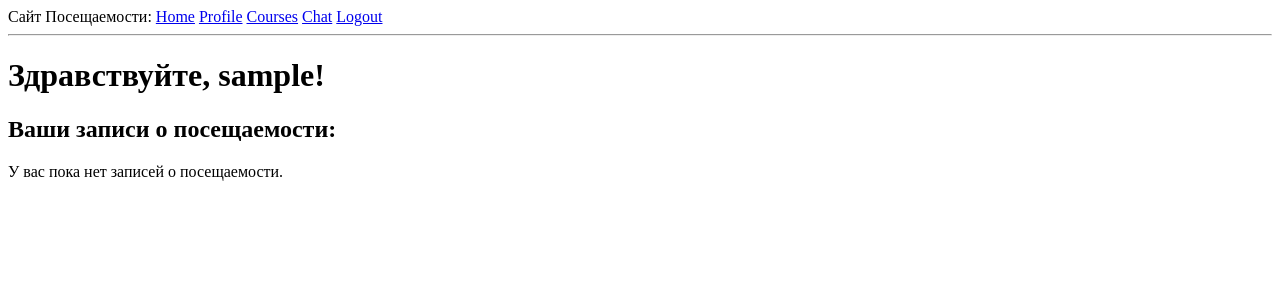
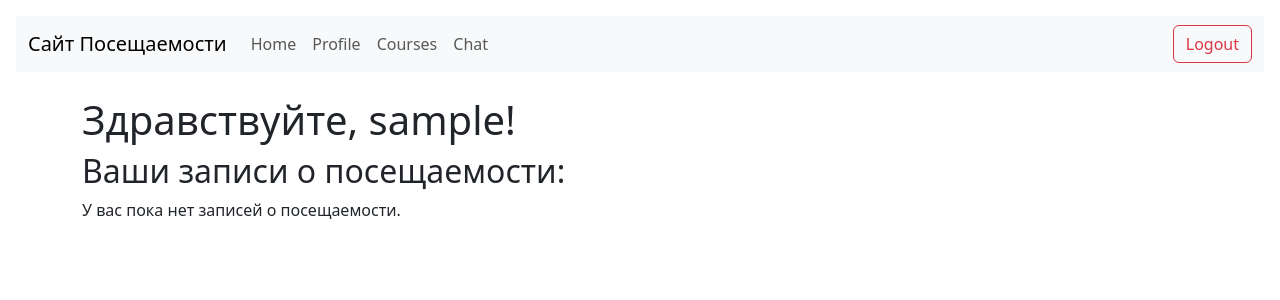
Before and after one commit to ZXC-DeSh/Attendance, a Flask app: page /index in a window 1280 px wide. Shown: the top 300 px of the page. Run offline with Flask 3, Linux system fonts and the light colour scheme; the visitor is signed in with stand-in values (Sample User, id 1); data comes from the database, SQL or seed files in the repository; both versions use the stored data as it was after the commit; data that the repository does not hold is empty.

Commit message:
Исправил баги в роутах и ошибках

```diff
--- a/app/routes.py
+++ b/app/routes.py
@@ -105,6 +105,7 @@ def register():
 @app.route('/user/<username>')
 @login_required
 def user(username):
+    # Получаем пользователя или возвращаем 404, если не найден
     user = db.first_or_404(sa.select(User).where(User.username == username))
     page = request.args.get('page', 1, type=int)
 
@@ -115,6 +116,7 @@ def user(username):
     prev_url = None
 
     if user.role == 'student':
+        # Запрос на получение курсов, в которые записан студент
         enrolled_courses_query = sa.select(Course).join(User.enrolled_courses).where(
             User.id == user.id
         ).order_by(Course.name)
@@ -126,6 +128,7 @@ def user(username):
         )
         enrolled_courses = enrolled_courses_pagination.items
 
+        # Запрос на получение записей посещаемости студента
         attendance_records_query = sa.select(AttendanceRecord).where(
             AttendanceRecord.student_id == user.id
         ).order_by(AttendanceRecord.date.desc())
@@ -137,10 +140,16 @@ def user(username):
         )
         attendance_records = attendance_records_pagination.items
 
-        next_url = url_for('user', username=user.username, page=max(enrolled_courses_pagination.next_num, attendance_records_pagination.next_num)) \
-            if enrolled_courses_pagination.has_next or attendance_records_pagination.has_next else None
-        prev_url = url_for('user', username=user.username, page=min(enrolled_courses_pagination.prev_num, attendance_records_pagination.prev_num)) \
-            if enrolled_courses_pagination.has_prev or attendance_records_pagination.has_prev else None
+        # Определяем URL для следующей и предыдущей страниц
+        next_url = url_for('user', username=user.username, page=max(
+            enrolled_courses_pagination.next_num if enrolled_courses_pagination.has_next else 0,
+            attendance_records_pagination.next_num if attendance_records_pagination.has_next else 0
+        )) if enrolled_courses_pagination.has_next or attendance_records_pagination.has_next else None
+
+        prev_url = url_for('user', username=user.username, page=min(
+            enrolled_courses_pagination.prev_num if enrolled_courses_pagination.has_prev else 0,
+            attendance_records_pagination.prev_num if attendance_records_pagination.has_prev else 0
+        )) if enrolled_courses_pagination.has_prev or attendance_records_pagination.has_prev else None
 
         return render_template(
             'user.html',
@@ -150,7 +159,9 @@ def user(username):
             next_url=next_url,
             prev_url=prev_url
         )
+
     elif user.role == 'teacher':
+        # Запрос на получение курсов, которые ведет учитель
         teaching_courses_query = sa.select(Course).join(User.teaching_courses).where(
             User.id == user.id
         ).order_by(Course.name)
@@ -161,10 +172,13 @@ def user(username):
             error_out=False
         )
         teaching_courses = teaching_courses_pagination.items
+
+        # Определяем URL для следующей и предыдущей страниц
         next_url = url_for('user', username=user.username, page=teaching_courses_pagination.next_num) \
             if teaching_courses_pagination.has_next else None
         prev_url = url_for('user', username=user.username, page=teaching_courses_pagination.prev_num) \
             if teaching_courses_pagination.has_prev else None
+
         return render_template(
             'user.html',
             user=user,
@@ -172,8 +186,11 @@ def user(username):
             next_url=next_url,
             prev_url=prev_url
         )
+
     else:
-        return render_template('user.html', user=user,) # Для других ролей
+        # Для других ролей, если они есть
+        return render_template('user.html', user=user)
+
 
 
 @app.before_request
--- a/app/templates/base.html
+++ b/app/templates/base.html
@@ -1,40 +1,72 @@
 <!doctype html>
-<html>
-    <head>
-        {% if title %}
-        <title>{{ title }} - Посещаемость</title>
-        {% else %}
-        <title>Добро пожаловать на сайт Посещаемость</title>
-        {% endif %}
-        <script src="https://ajax.googleapis.com/ajax/libs/jquery/3.5.1/jquery.min.js"></script>
-    </head>
-    <body>
-        <div>
-            Сайт Посещаемости:
-            <a href="{{ url_for('index') }}">Home</a>
-            {% if current_user.is_anonymous %}
-            <a href="{{ url_for('login') }}">Login</a>
-            {% else %}
-            <a href="{{ url_for('user', username=current_user.username) }}">Profile</a>
-            <a href="{{ url_for('courses') }}">Courses</a>
-            <a href="{{ url_for('chat', recipient_id=current_user.id) }}">Chat</a>
+<html lang="en">
+  <head>
+    <meta charset="utf-8">
+    <meta name="viewport" content="width=device-width, initial-scale=1">
+    <link href="https://cdn.jsdelivr.net/npm/bootstrap@5.3.0/dist/css/bootstrap.min.css" rel="stylesheet">
+    <title>{% if title %}{{ title }} - Посещаемость{% else %}Добро пожаловать на сайт Посещаемость{% endif %}</title>
+    <script src="https://ajax.googleapis.com/ajax/libs/jquery/3.5.1/jquery.min.js"></script>
+    <script defer src="https://cdn.jsdelivr.net/npm/bootstrap@5.3.0/dist/js/bootstrap.bundle.min.js"></script>
+  </head>
+
+  <body class="p-3 m-0 border-0">
+
+    <!-- Навигационная панель Bootstrap -->
+    {% if current_user.is_authenticated %}
+    <nav class="navbar navbar-expand-lg navbar-light bg-light mb-4">
+      <div class="container-fluid">
+        <a class="navbar-brand" href="{{ url_for('index') }}">Сайт Посещаемости</a>
+        <button class="navbar-toggler" type="button" data-bs-toggle="collapse" data-bs-target="#navbarNav" aria-controls="navbarNav" aria-expanded="false" aria-label="Toggle navigation">
+          <span class="navbar-toggler-icon"></span>
+        </button>
+        <div class="collapse navbar-collapse" id="navbarNav">
+          <ul class="navbar-nav me-auto mb-2 mb-lg-0">
+            <li class="nav-item">
+              <a class="nav-link" href="{{ url_for('index') }}">Home</a>
+            </li>
+            <li class="nav-item">
+              <a class="nav-link" href="{{ url_for('user', username=current_user.username) }}">Profile</a>
+            </li>
+            <li class="nav-item">
+              <a class="nav-link" href="{{ url_for('courses') }}">Courses</a>
+            </li>
+            <li class="nav-item">
+              <a class="nav-link" href="{{ url_for('chat', recipient_id=current_user.id) }}">Chat</a>
+            </li>
             {% if current_user.role == 'teacher' %}
-            <a href="{{ url_for('mark_attendance') }}">Mark Attendance</a>
-            <a href="{{ url_for('assign_to_course') }}">Assign to Course</a>
+            <li class="nav-item">
+              <a class="nav-link" href="{{ url_for('mark_attendance') }}">Mark Attendance</a>
+            </li>
+            <li class="nav-item">
+              <a class="nav-link" href="{{ url_for('assign_to_course') }}">Assign to Course</a>
+            </li>
             {% endif %}
-            <a href="{{ url_for('logout') }}">Logout</a>
-            {% endif %}
+          </ul>
+          <div class="d-flex">
+            <a class="btn btn-outline-danger" href="{{ url_for('logout') }}">Logout</a>
+          </div>
         </div>
-         <hr>
-        {% with messages = get_flashed_messages() %}
+      </div>
+    </nav>
+    {% endif %}
+
+    <!-- Сообщения об ошибках или уведомлениях -->
+    <div class="container">
+        {% with messages = get_flashed_messages(with_categories=true) %}
         {% if messages %}
-        <div class="flash-messages">
-            {% for message in messages %}
-            <div class="alert alert-{{ message.category }}">{{ message }}</div>
+        <div class="flash-messages mb-4">
+            {% for category, message in messages %}
+            <div class="alert alert-{{ category }} alert-dismissible fade show" role="alert">
+                {{ message }}
+                <button type="button" class="btn-close" data-bs-dismiss="alert" aria-label="Close"></button>
+            </div>
             {% endfor %}
         </div>
         {% endif %}
         {% endwith %}
+
         {% block content %}{% endblock %}
-    </body>
+    </div>
+
+  </body>
 </html>
```
Also changed, not shown: app/errors.py (line endings or trailing spaces), attendance.db.
